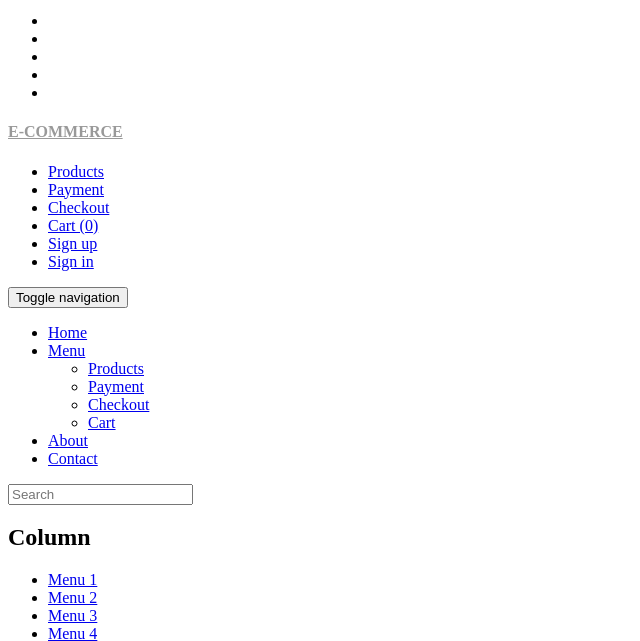
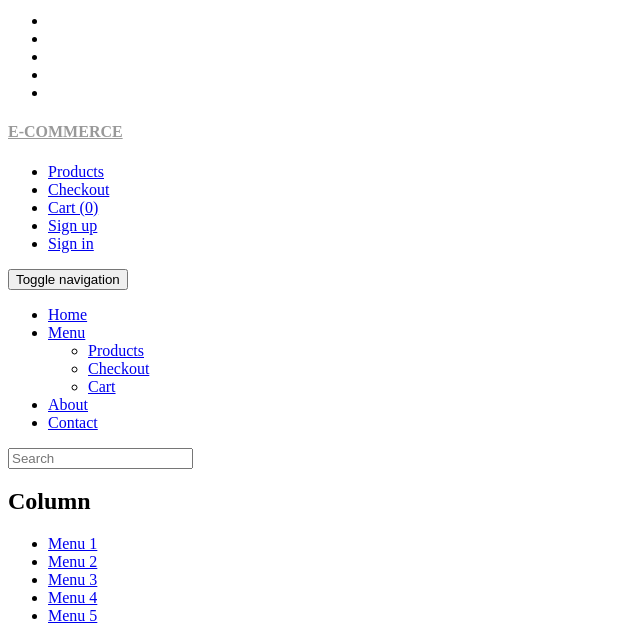
Before and after one commit to highestgoodlikewater/yii2-theme-eshopper, a Yii app: template themes/eshopper/views/layouts/base.php in a window 1280 px wide. Shown: the part 196-837 px from the top of the page, without its empty margins (0-640 px from the left). Run offline with PHP 8.4 and a stand-in for Yii, Linux system fonts and the light colour scheme; the template is opened without the code that fills it, so the values that code supplies are empty; some libraries are stand-ins or nearby versions.

Commit message:
Update 2016-01-05 23:31

```diff
--- a/themes/eshopper/views/layouts/base.php
+++ b/themes/eshopper/views/layouts/base.php
@@ -75,7 +75,6 @@
                                 <div class="shop-menu pull-right">
                                     <ul class="nav navbar-nav">
                                         <li><a href="/product"><i class="fa fa-product-hunt"></i> Products</a></li>
-                                        <li><a href="/payment"><i class="fa fa-paypal"></i> Payment</a></li>
                                         <li><a href="/checkout"><i class="fa fa-send"></i> Checkout</a></li>
                                         <li><a href="/cart" id="shopping-cart"><i class="fa fa-shopping-cart"></i> Cart (0)</a></li>
                                         <?php if(\Yii::$app->user->isGuest): ?>
@@ -109,7 +108,6 @@
                                             <a href="#">Menu<i class="fa fa-angle-down"></i></a>
                                             <ul role="menu" class="sub-menu">
                                                 <li><a href="#">Products</a></li>
-                                                <li><a href="#">Payment</a></li>
                                                 <li><a href="#">Checkout</a></li>
                                                 <li><a href="#">Cart</a></li>
                                             </ul>
```
